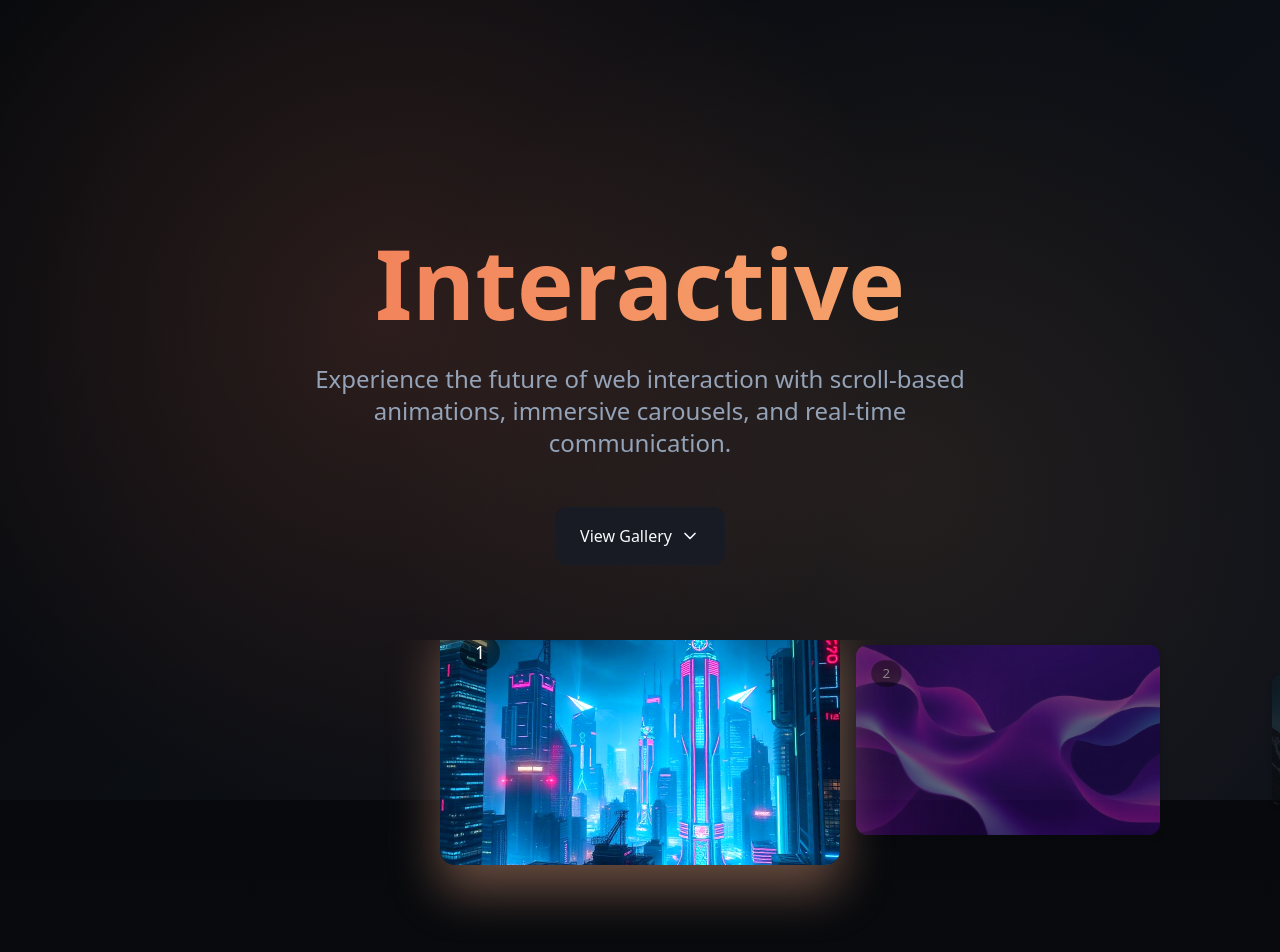
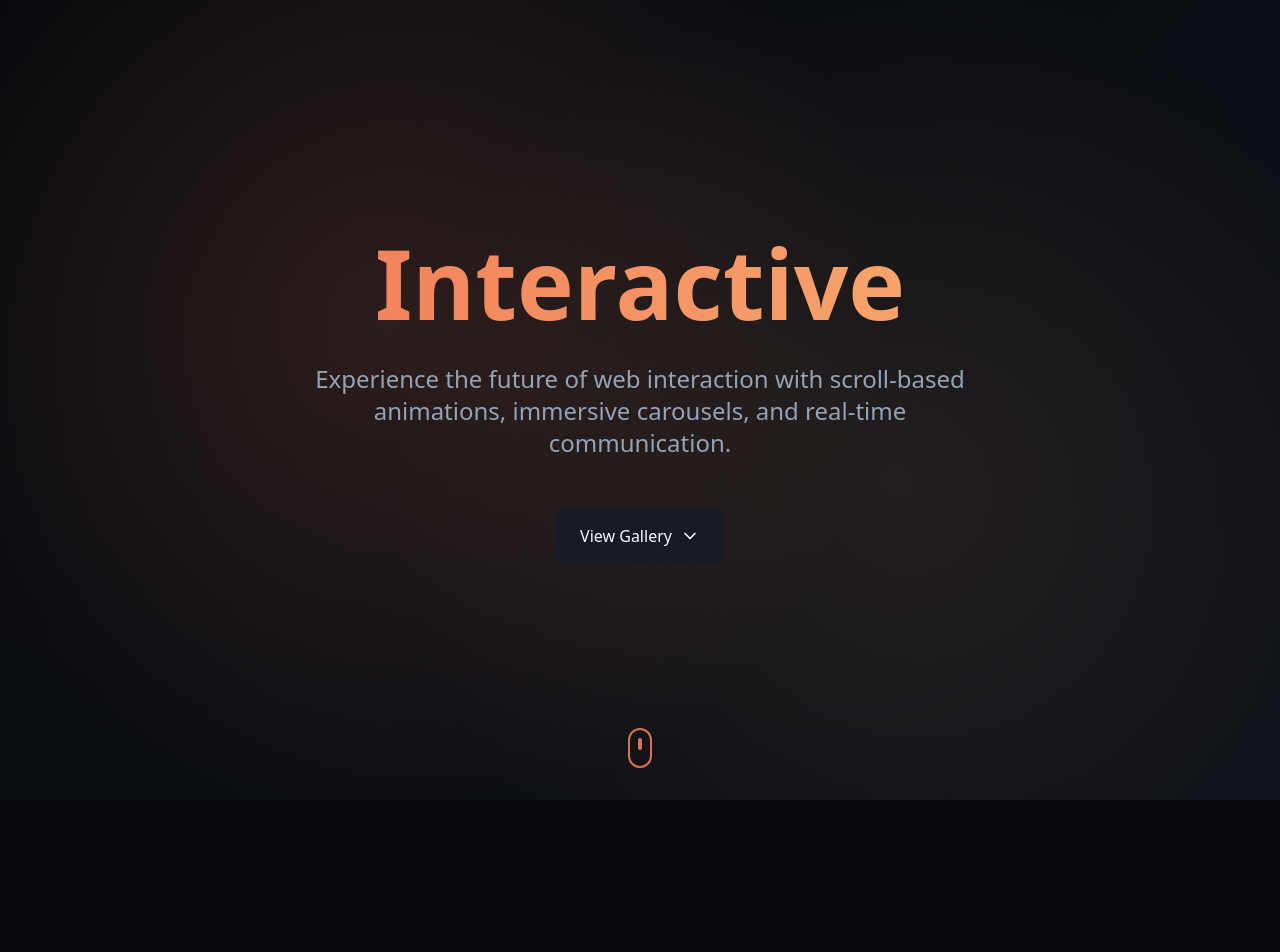
Before and after one commit to SentientPlatypus/CAP-CHECK, a React (Vite) app: page / in a window 1280 px wide. Shown: the top 952 px of the page. Built offline with nearby package versions, Linux system fonts and the light colour scheme; the HTML template or start-up script is replaced by a standard one.

Commit message:
Debug carousel visibility

```diff
--- a/src/components/ImageCarousel.tsx
+++ b/src/components/ImageCarousel.tsx
@@ -38,11 +38,9 @@ const ImageCarousel = () => {
         const sectionHeight = sectionRef.current.offsetHeight;
 
         // Visibility controls (active only while sticky phase)
-        const shouldShowCarousel = rect.top < windowHeight * 0.8;
-        if (shouldShowCarousel !== showCarousel) setShowCarousel(shouldShowCarousel);
-
-        const shouldBeActive = rect.top <= 0 && rect.bottom >= windowHeight;
-        if (shouldBeActive !== isGalleryActive) setIsGalleryActive(shouldBeActive);
+        const inStickyPhase = rect.top <= 0 && rect.bottom >= windowHeight;
+        if (inStickyPhase !== showCarousel) setShowCarousel(inStickyPhase);
+        if (inStickyPhase !== isGalleryActive) setIsGalleryActive(inStickyPhase);
 
         // Progress calculation
         const scrolled = Math.max(0, -rect.top);
@@ -68,7 +66,7 @@ const ImageCarousel = () => {
         }
 
         // Only enable snapping when gallery is fully active
-        if (shouldBeActive && progress > 0 && progress < 1) {
+        if (inStickyPhase && progress > 0 && progress < 1) {
           scrollTimeoutRef.current = setTimeout(() => {
             if (isGalleryActive && !isSnapping) {
               startSnapAnimation();
```
